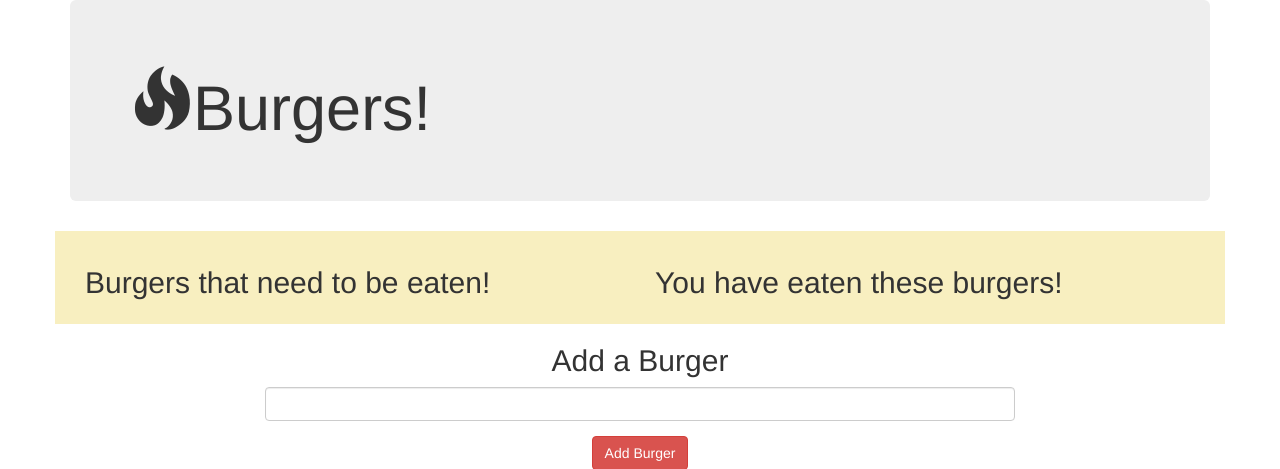
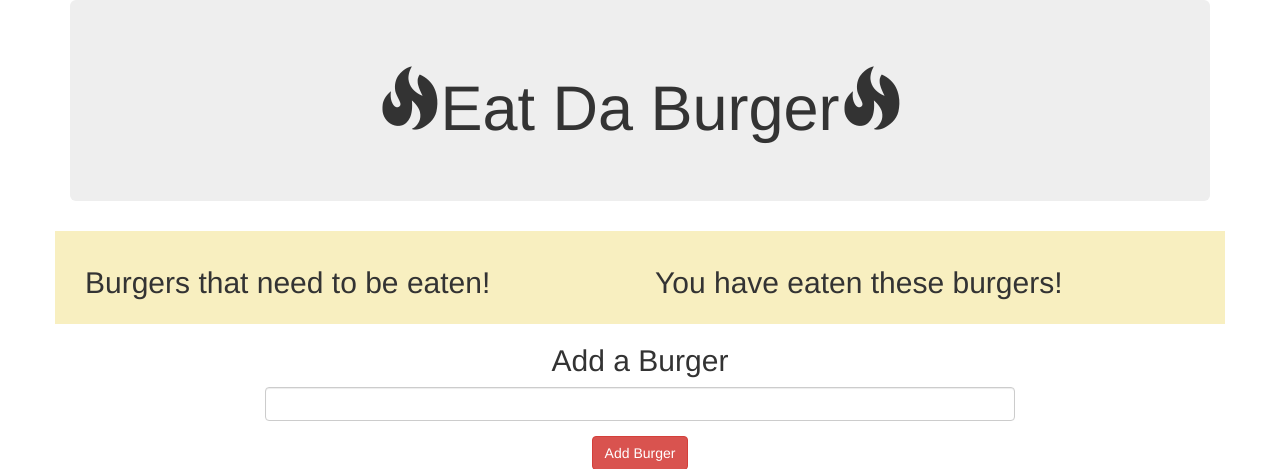
Before and after one commit to curtlytle/burger, a Node server app: page / in a window 1280 px wide. Shown: the top 469 px of the page. Run offline with Node 20, Linux system fonts and the light colour scheme; data that the repository does not hold is empty; some libraries are stand-ins or nearby versions.

Commit message:
Finishing touches

```diff
--- a/views/index.handlebars
+++ b/views/index.handlebars
@@ -1,6 +1,7 @@
 <div class="container">
     <div class="jumbotron">
-        <h1 class="text-left"><span class="glyphicon glyphicon-fire"></span>Burgers!</h1>
+        <h1 class="text-center"><span class="glyphicon glyphicon-fire"></span>Eat Da Burger<span
+                class="glyphicon glyphicon-fire"></span></h1>
     </div>
     <div class="row mainrow">
         <div class="col-md-6">
```
Also changed, not shown: README.md.
